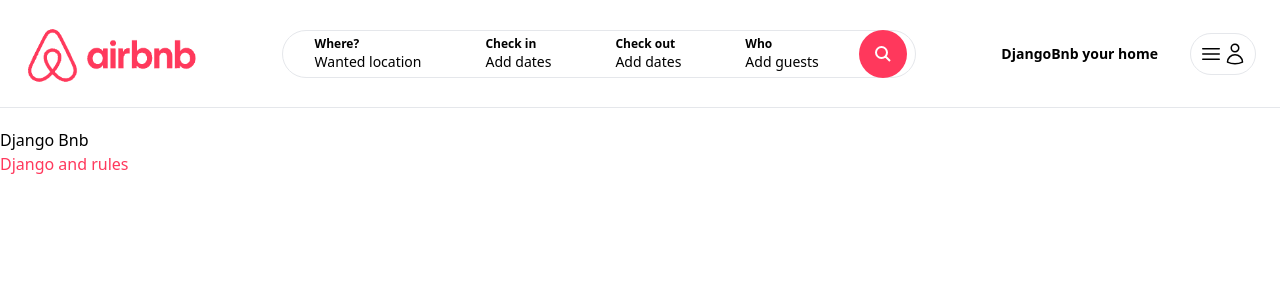
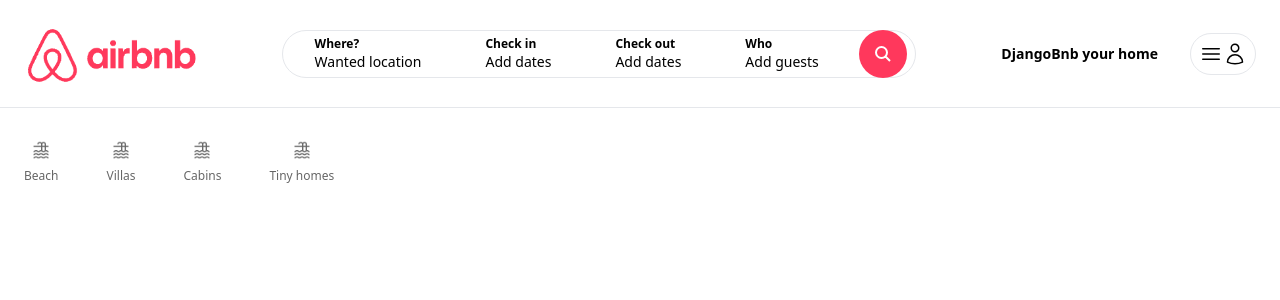
Before and after one commit to SantiagoAHS/Airbnb-Frondend, a Next.js app: page / in a window 1280 px wide. Shown: the top 300 px of the page. Built offline with nearby package versions, Linux system fonts and the light colour scheme.

Commit message:
03 Categories on the front page static

```diff
--- /dev/null
+++ b/app/components/Categories.tsx
@@ -0,0 +1,48 @@
+import Image from "next/image";
+const Categories = () => {
+    return(
+       <div className="pt-3 cursor-pointer pb-6 flex items-center space-x-12">
+            <div className="pb-4 flex flex-col items-center space-y-2 border-b-2 border-white opacity-60 hover:border-gray-200 hover:opacity-100">
+                <Image
+                            src="/icn_category_beach.jpeg"
+                            alt="Category - Beach"
+                            width={20}
+                            height={20}
+                        />
+                        <span className="text-xs">Beach</span>
+            </div>
+
+            <div className="pb-4 flex flex-col items-center space-y-2 border-b-2 border-white opacity-60 hover:border-gray-200 hover:opacity-100">
+                <Image
+                            src="/icn_category_beach.jpeg"
+                            alt="Category - Beach"
+                            width={20}
+                            height={20}
+                        />
+                        <span className="text-xs">Villas</span>
+            </div>
+
+            <div className="pb-4 flex flex-col items-center space-y-2 border-b-2 border-white opacity-60 hover:border-gray-200 hover:opacity-100">
+                <Image
+                            src="/icn_category_beach.jpeg"
+                            alt="Category - Beach"
+                            width={20}
+                            height={20}
+                        />
+                        <span className="text-xs">Cabins</span>
+            </div>
+
+            <div className="pb-4 flex flex-col items-center space-y-2 border-b-2 border-white opacity-60 hover:border-gray-200 hover:opacity-100">
+                <Image
+                            src="/icn_category_beach.jpeg"
+                            alt="Category - Beach"
+                            width={20}
+                            height={20}
+                        />
+                        <span className="text-xs">Tiny homes</span>
+            </div>
+       </div>
+    )
+}
+
+export default Categories;
--- a/app/page.tsx
+++ b/app/page.tsx
@@ -1,11 +1,10 @@
 import Image from "next/image";
+import Categories from "./components/Categories";
 
 export default function Home() {
   return (
-      <main className="">
-       Django Bnb
-
-       <h2 className="text-airbnb">Django and rules</h2>
+      <main className="max-w-[1500px] mx-auto px-6">
+        <Categories/>
       </main>
   );
 }
```
Also changed, not shown: public/icn_category_beach.jpeg (added).
